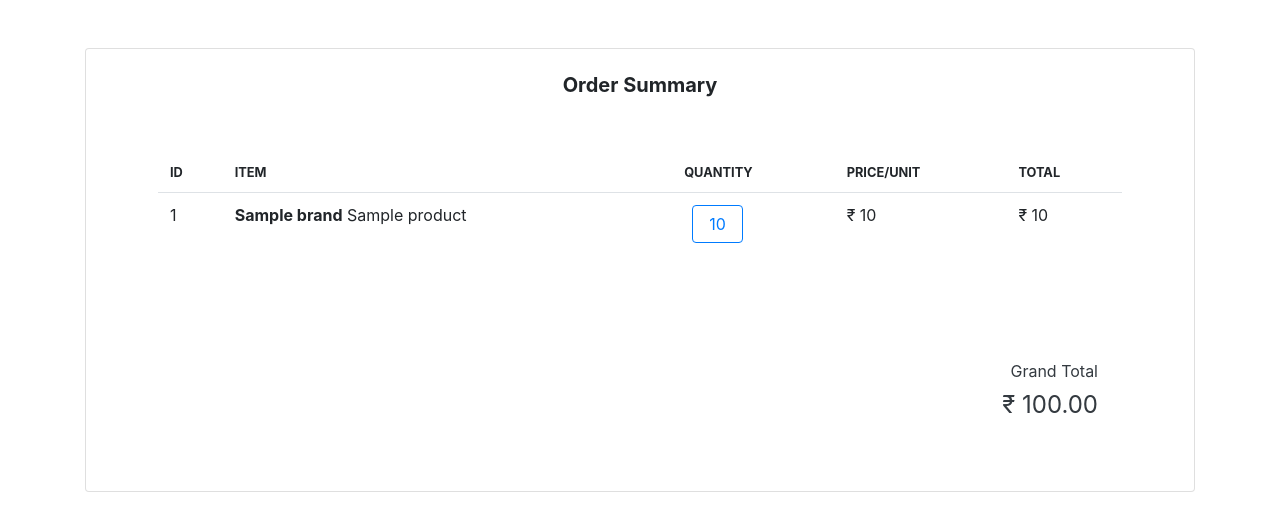
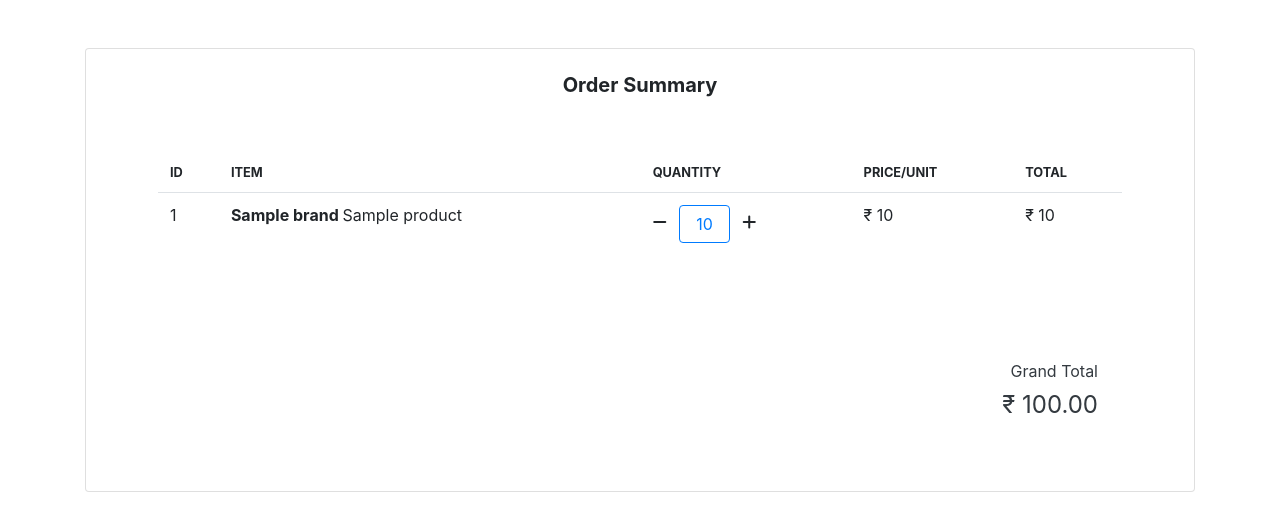
Before and after one commit to Y-KUN-21/Baajaar, a Django app: template baajaar_app/templates/baajaar_app/cart.html in a window 1280 px wide. Shown: the part 108-640 px from the top of the page. Run offline with Django 3.2, Linux system fonts and the light colour scheme; tables that the repository leaves empty hold one stand-in row (values such as "Sample post"); the template is opened without the code that fills it: values that come from a table or form of the project are taken from there, most other values are stand-ins (such as "Sample title", 1, 10 or a date in 2020); some libraries are stand-ins or nearby versions.

Commit message:
Add files via upload

```diff
--- a/baajaar_app/templates/baajaar_app/cart.html
+++ b/baajaar_app/templates/baajaar_app/cart.html
@@ -20,11 +20,12 @@
 								<tbody> {% for item in items %}
 									<tr>
 										<td>{{ forloop.counter }}</td>
-										<td><strong> {{ item.product.brand }}</strong> {{ item.product.name }} </td>
+										<td><strong> {{ item.product.brand }} </strong> {{ item.product.name }} </td>
 										<td>
-											<a class="" href=""> <i class="fas fa-minus"></i> </a>
+
+											<i data-product= "{{ item.id }}" data-action="remove" class="fas fa-minus  add_cart_btn"></i>
 											<button type="button" class="btn btn-outline-primary px-3 ml-2"> {{ item.quantity }} </button>
-											<a href=""> <i class="fas fa-plus ml-2"></i> </a>
+											<i data-product= "{{ item.id }}" data-action="add" class="fas fa-plus ml-2 add_cart_btn"></i>
 										</td>
 										<td>₹ {{ item.product.price }}</td>
 										<td>₹ {{ item.get_total }}</td> {% endfor %} </tr>
--- a/baajaar_app/templates/baajaar_app/home.html
+++ b/baajaar_app/templates/baajaar_app/home.html
@@ -12,7 +12,7 @@
 						<h5>₹ {{ product.price|floatformat:2 }}</h5> <strong>
                   <p class="text-center text-truncate">{{ product.name }}</p>
                 </strong> </div>
-					<button data-product={ { product.id }} data-action="add_to_cart" class="btn btn-outline-primary add_cart_btn">Add to cart</button> <a href="" class="btn btn-outline-info">View</a> </div>
+					<button data-product="{{ product.id }} " data-action="add" class="btn btn-outline-primary add_cart_btn">Add to cart</button> <a href="" class="btn btn-outline-info">View</a> </div>
 			</div>
 		</div> {% endfor %} </div>
 </section> {% endblock %}
--- a/baajaar_app/templates/baajaar_app/main.html
+++ b/baajaar_app/templates/baajaar_app/main.html
@@ -6,6 +6,7 @@
 <head>
 	<link rel="stylesheet" href="https://maxcdn.bootstrapcdn.com/bootstrap/4.0.0/css/bootstrap.min.css" integrity="sha384-Gn5384xqQ1aoWXA+058RXPxPg6fy4IWvTNh0E263XmFcJlSAwiGgFAW/dAiS6JXm" crossorigin="anonymous">
 	<title>Baajaar</title>
+	<script src="https://kit.fontawesome.com/a076d05399.js"></script>
   <script type="text/javascript">
     var user = '{{ request.user }}'
     function getCookie(name) {
@@ -35,7 +36,7 @@
 				<nav class="nav nav-baajaar justify-content-center"> <a class="nav-link active" href="{% url 'home'%}">Home</a>
 					<form class="form-inline md-form my-0"> {% if user.is_authenticated %} <a href="" class="nav-link text-warning">{{ request.user }}</a>
 						<a href="{% url 'cart'%}"> <img id="cart-icon" class="nav-link" src={% static 'images/carts.png' %}> </a>
-						<p class="nav-link badge badge-warning">77</p> {% else %} <a href="" class="nav-link text-warning">Login</a>
+						<p class="nav-link badge badge-warning">{{ cartItems }}</p> {% else %} <a href="" class="nav-link text-warning">Login</a>
 						<a href="{% url 'cart'%}"> <img id="cart-icon" class="nav-link" src={% static 'images/carts.png' %}></a>
 						<p class="nav-link badge badge-warning">0</p> {% endif %}</form>
 				</nav>
```
